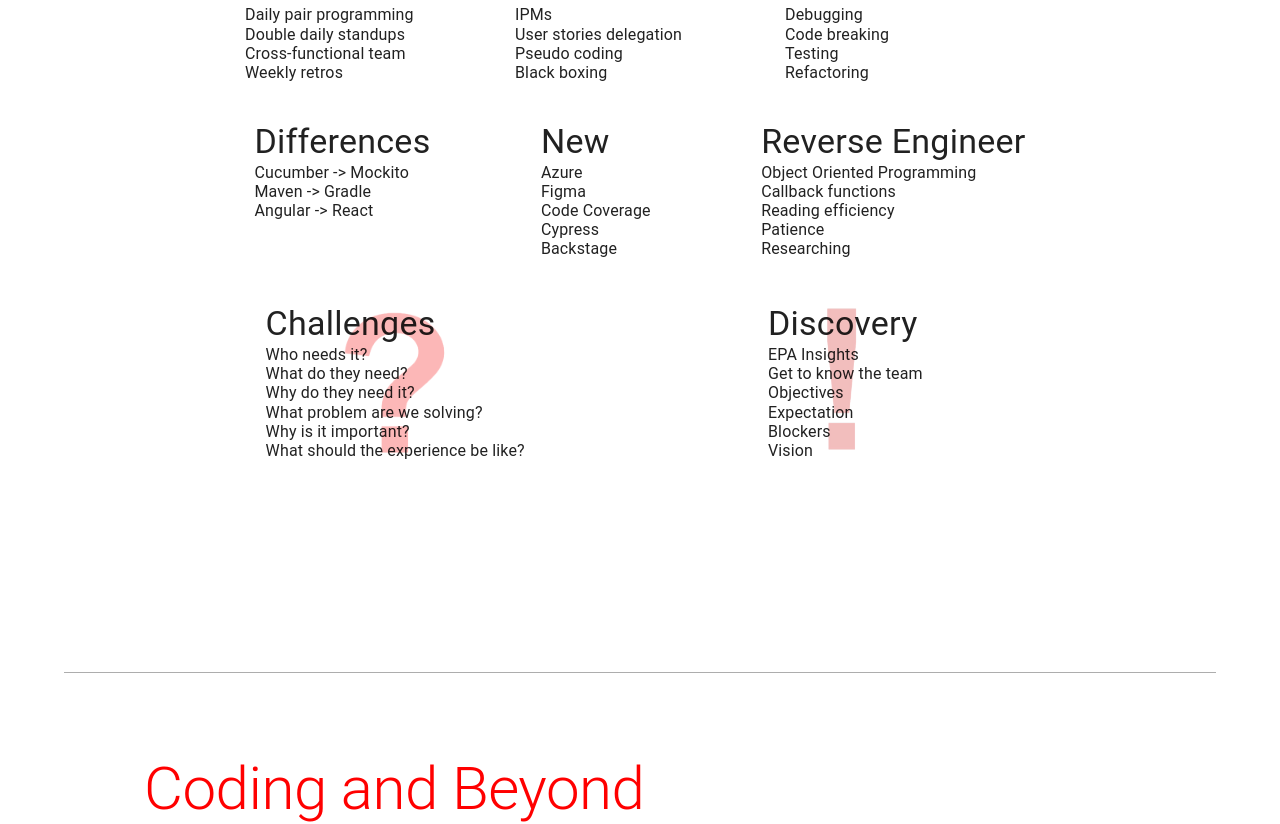
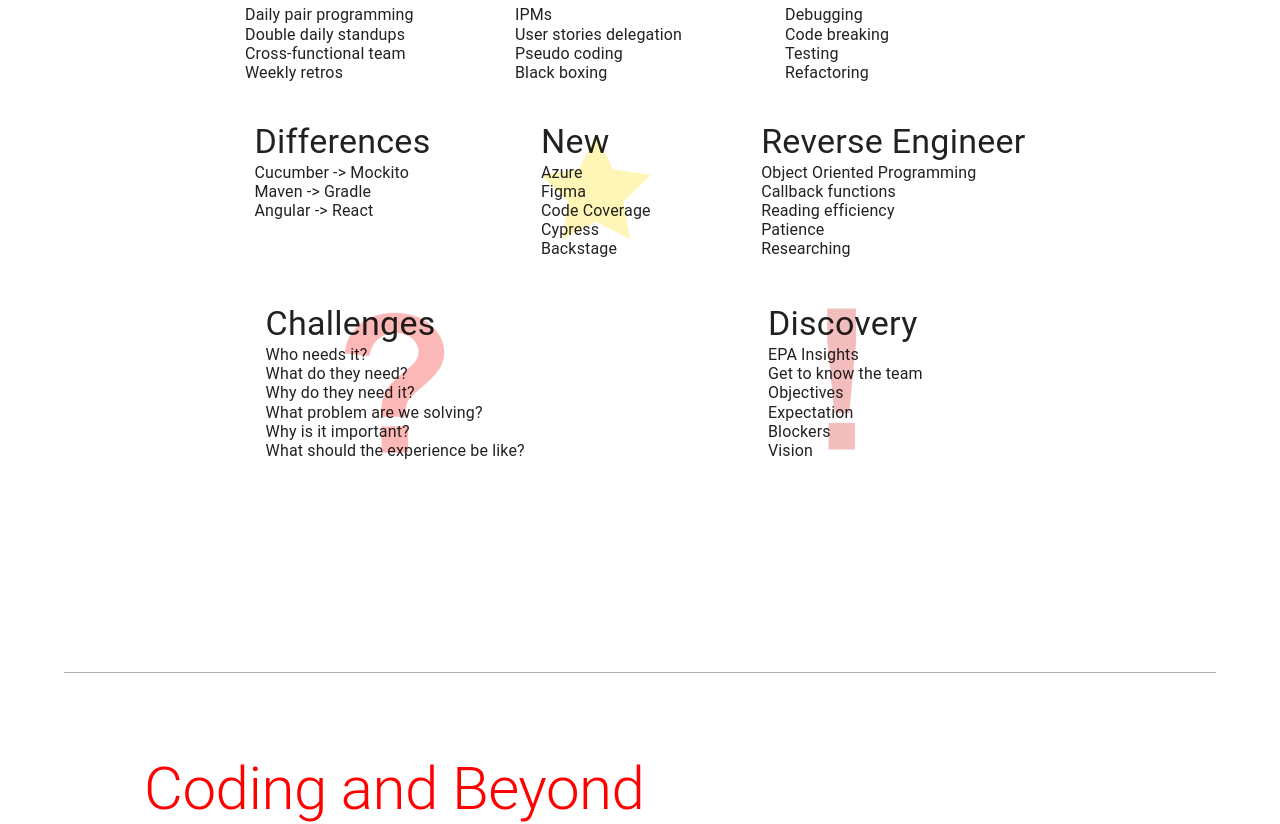
Before and after one commit to dayjyun/developing-the-developer, a React (Create React App) app in the folder frontend/: page / in a window 1280 px wide. Shown: the part 3760-4584 px from the top of the page. Built offline with nearby package versions, Linux system fonts and the light colour scheme.

Commit message:
Updated Experience background

```diff
--- a/frontend/src/components/5 - Experience/Experience.scss
+++ b/frontend/src/components/5 - Experience/Experience.scss
@@ -7,17 +7,13 @@
   .xperience-top, .experience-mid, .experience-bottom {
     display: flex;
     justify-content: space-evenly;
+
   }
 
-  .challenges, .discovery {
+  .challenges, .discovery, .star {
     background-repeat: no-repeat;
     background-size: contain;
     background-position: center;
     background-color: rgba(255, 255, 255, 0.514);
   }
-
-  .discovery {
-    // background-image: url($exclamation-mark);
-    background-repeat: no-repeat;
-  }
 }
--- a/frontend/src/components/5 - Experience/Experience.tsx
+++ b/frontend/src/components/5 - Experience/Experience.tsx
@@ -2,6 +2,7 @@
 import "./Experience.scss"
 import questionMark from "../../assets/images/question-mark-opaque.png"
 import exclamationMark from "../../assets/images/exclamation-mark-opaque.png"
+import star from "../../assets/images/star-opaque.png"
 
 export default function Experience() {
     return (
@@ -42,14 +43,17 @@
         <br />
         <br />
 
-        <div className="experience-mid">
+        <div className="experience-mid" >
           <div>
             <Typography variant="h4">Differences</Typography>
             <p>Cucumber -{">"} Mockito</p>
             <p>Maven -{">"} Gradle</p>
             <p>Angular -{">"} React</p>
           </div>
-          <div>
+          <div
+            className="star"
+            style={{ backgroundImage: `url(${star})` }}
+          >
             <Typography variant="h4">New</Typography>
             <p>Azure</p>
             <p>Figma</p>
@@ -75,7 +79,7 @@
             className="challenges"
             style={{ backgroundImage: `url(${questionMark})` }}
           >
-          <Typography variant="h4">Challenges</Typography>
+            <Typography variant="h4">Challenges</Typography>
             <p>Who needs it?</p>
             <p>What do they need?</p>
             <p>Why do they need it?</p>
--- a/frontend/src/components/7 - SpecialThanks/Engineers.json
+++ b/frontend/src/components/7 - SpecialThanks/Engineers.json
@@ -61,6 +61,7 @@
   "other": [
     { "firstName": "Kieran", "lastName": "Milligan" },
     { "firstName": "Michael", "lastName": "Wydra" },
+    { "firstName": "Madeleine", "lastName": "Emmons" },
     { "firstName": "Shaheer", "lastName": "Ahmed" },
     { "firstName": "Alvin", "lastName": "Muniz" },
     { "firstName": "Samantha", "lastName": "Franco" },
```
Also changed, not shown: frontend/src/assets/images/star-opaque.png (added).
